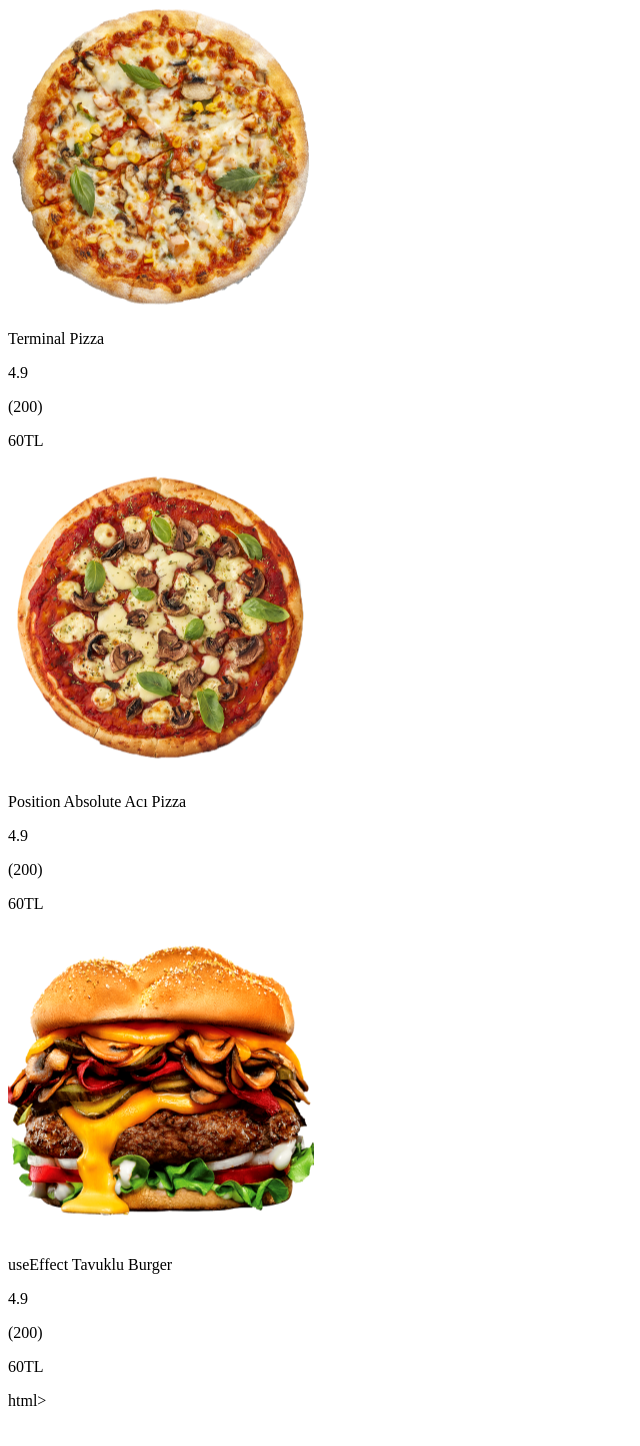
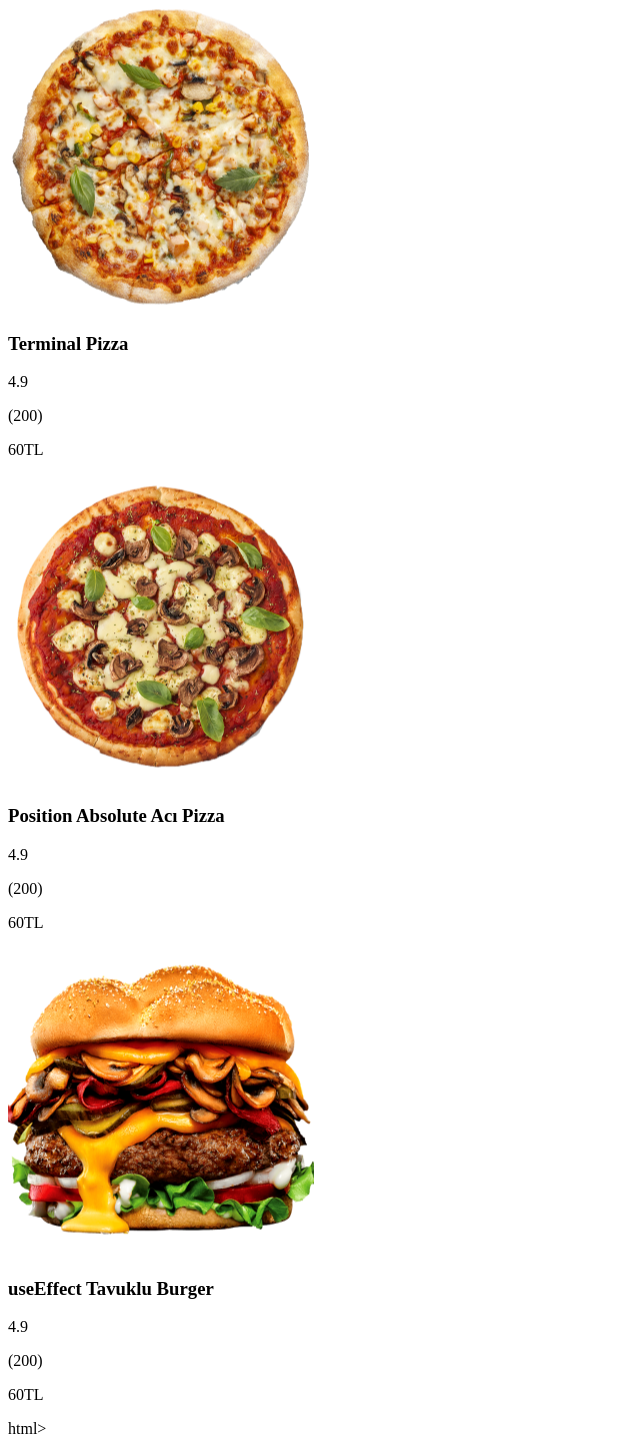
Before and after one commit to replakcan/fsweb-s5-bonus-challenge-html-pizza, a website built with Vite: page index.html in a window 1280 px wide. Shown: the part 2147-3593 px from the top of the page, without its empty margins (0-640 px from the left). Before the commit the page ends 3565 px from the top, so only its background shows below. Built offline with nearby package versions, Linux system fonts and the light colour scheme; a web font is replaced by a local one.

Commit message:
Update pizza-card-item p to h3

```diff
--- a/index.html
+++ b/index.html
@@ -149,7 +149,7 @@
         <div class="pizza-card">
           <img src="assets/iteration-2/pictures/food-1.png" />
           <div class="pizza-card-item">
-            <p>Terminal Pizza</p>
+            <h3>Terminal Pizza</h3>
             <div class="pizza-item-content">
               <p>4.9</p>
               <div class="double-item">
@@ -164,7 +164,7 @@
         <div class="pizza-card">
           <img src="assets/iteration-2/pictures/food-2.png" />
           <div class="pizza-card-item">
-            <p>Position Absolute Acı Pizza</p>
+            <h3>Position Absolute Acı Pizza</h3>
             <div class="pizza-item-content">
               <p>4.9</p>
               <div class="double-item">
@@ -179,7 +179,7 @@
         <div class="pizza-card">
           <img src="assets/iteration-2/pictures/food-3.png"  />
           <div class="pizza-card-item">
-            <p>useEffect Tavuklu Burger</p>
+            <h3>useEffect Tavuklu Burger</h3>
             <div class="pizza-item-content">
               <p>4.9</p>
               <div class="double-item">
--- a/style.css
+++ b/style.css
@@ -247,6 +247,10 @@ span {
   display: inline;
 }
 
+.pizza-card-item h3 {
+  margin: 0;
+}
+
 .pizza-container p {
   display: inline;
 }
```
